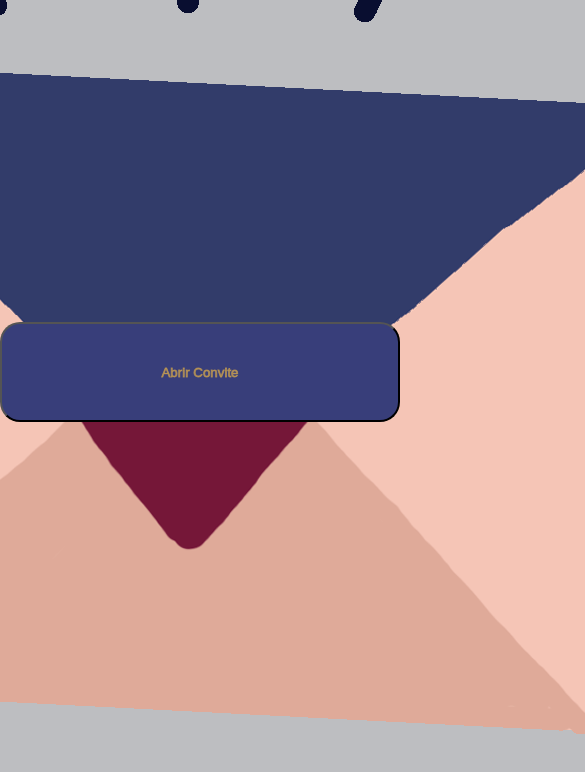
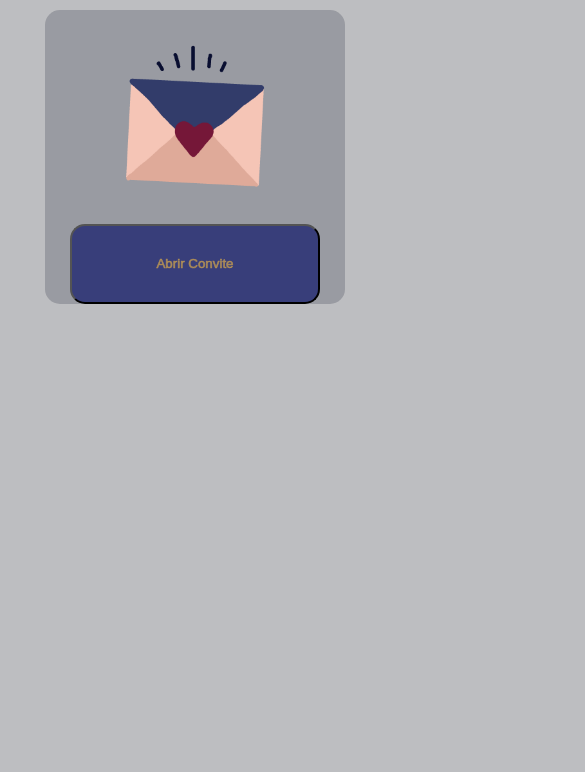
Before and after one commit to luanbragas/index.html, a plain HTML site: page index.html in a window 390 px wide. Shown: the top 772 px of the page, 585 px wide, since content can reach past the window. Drawn offline with Linux system fonts and the light colour scheme.

Commit message:
style.css

```diff
--- a/style.css
+++ b/style.css
@@ -3,74 +3,53 @@
   padding: 0;
   box-sizing: border-box;
 }
-@media only screen and (max-width: 600px) {
-  .container {
-    width: 90%; /* ajuste a largura conforme necessário */
-    height: auto; /* remova a altura fixa */
-    margin: 20px auto; /* ajuste as margens conforme necessário */
-    position: static; /* remova a posição absoluta */
-  }
 
-  #abrirConvite {
-    width: 90%; /* ajuste a largura conforme necessário */
-    margin-top: 20px; /* ajuste a margem superior conforme necessário */
-    position: static; /* remova a posição absoluta */
-  }
-
-  #nao {
-    position: static; /* remova a posição absoluta */
-  }
-}
 body {
   text-align: center;
-  padding: 20px;
+  padding: 10px;
   background-color: #bdbec1;
 }
-#imagem{
-  margin-top: -25px;
-  border-radius: 20px;
+
+#imagem {
+  margin-top: -15px;
+  border-radius: 15px;
+  max-width: 100%;
 }
+
 #aspas {
-  margin-right: -110px;
-  width: 300px;
-  -webkit-text-stroke: 0.9;
+  padding: 10px;
+
+  -webkit-text-stroke: 0.7px;
   font-family: 'Franklin Gothic Medium', 'Arial Narrow', Arial, sans-serif;
 }
+
 .container {
   display: flex;
-  justify-content: center;
+  flex-direction: column;
   align-items: center;
-  width: 400px;
-  height: 500px;
+  width: 90%;
+  max-width: 300px;
+  margin: auto;
+  position: relative;
+  border-radius: 15px;
   background-color: rgba(14, 17, 35, 0.2);
-  border-radius: 15px;
-  margin: auto;
-  position: absolute;
-  top: 0;
-  bottom: 0;
-  left: 0;
-  right: 0;
+
 }
 
 .hidden {
   display: none;
 }
 
-
-
-
 #abrirConvite {
   color: rgba(193, 154, 82, 0.764);
-  width: 400px; /* Definindo a largura do elemento abrirConvite */
-  margin-top: -100px; /* Definindo a margem superior */
-  position: absolute;
+  width: 90%;
+  max-width: 250px;
+  margin-top: -50px;
   background-color: #383e7a;
-  -webkit-text-stroke: 0.8px;
-  height: 100px;
-  border-radius: 20px;
+  -webkit-text-stroke: 0.6px;
+  height: 80px;
+  border-radius: 15px;
   cursor: pointer;
-  display: inline-block;
-
 }
 
 #abrirConvite:hover {
@@ -81,23 +60,34 @@ body {
 
 #sim, #nao {
   background-color: #0a6c0d;
-  font-size: 24px;
+  font-size: 18px;
   border: none;
   color: white;
-  padding: 15px 32px;
+  padding: 10px 20px;
   text-align: center;
   text-decoration: none;
-  display: inline-block;
   margin: 10px;
   cursor: pointer;
-  border-radius: 20px;
-  transition-duration: 0.4s;}
+  border-radius: 15px;
+  transition-duration: 0.4s;
+
+
+
+}
 
 #sim:hover, #nao:hover {
   background-color: #45a049;
+
+
 }
 
 #nao {
   background-color: #751711;
   position: absolute;
+  left: 140px;
 }
+
+#sim{
+  position: absolute;
+  left:60px ;
+}
```
